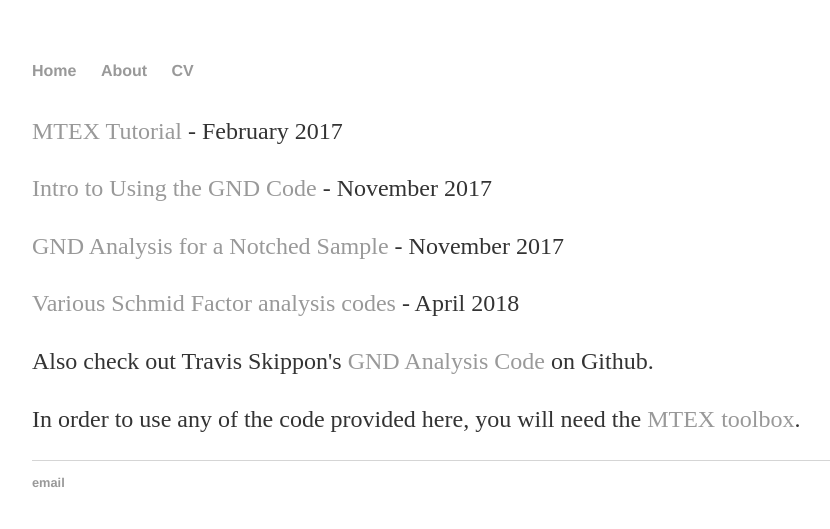
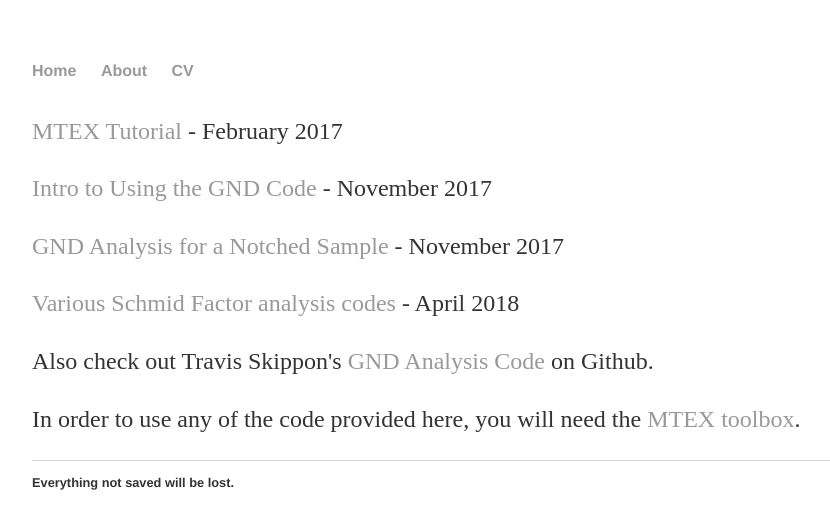
Before and after one commit to cochranec/cochranec.github.io, a Jekyll site: the page built from index.html, in a window 1280 px wide. Shown: the top 529 px of the page, without its empty margins (160-990 px from the left). Built offline with Jekyll 4.4.1, drawn with Linux system fonts in a browser that asks for light colours.

Commit message:
Update default.html
Remove email from page.

```diff
--- a/_layouts/default.html
+++ b/_layouts/default.html
@@ -21,7 +21,7 @@
 			</div><!-- /.container -->
 			<footer>
 	    		<ul>
-	        		<li><a href="mailto:cochranec@gmail.com">email</a></li>
+	        		<li>Everything not saved will be lost.</li>
 	        		<li></li>
 				</ul>
 			</footer>
```
